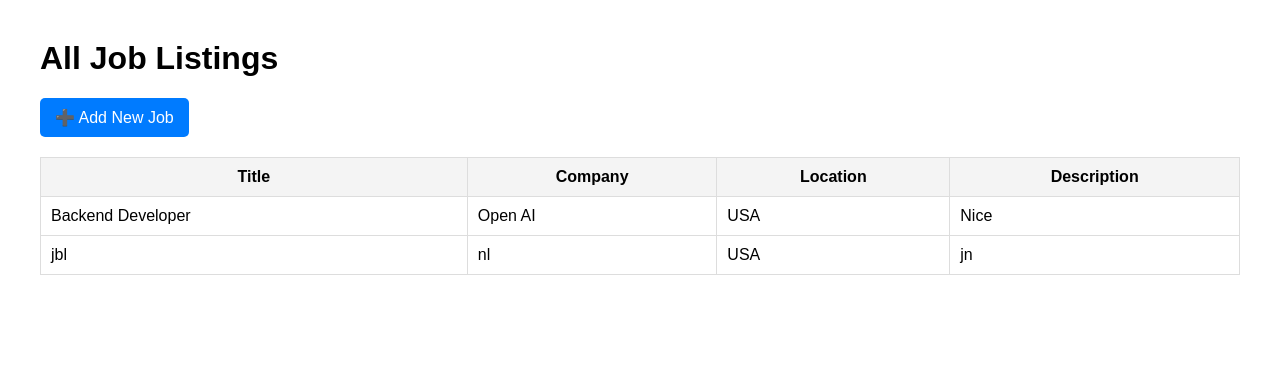
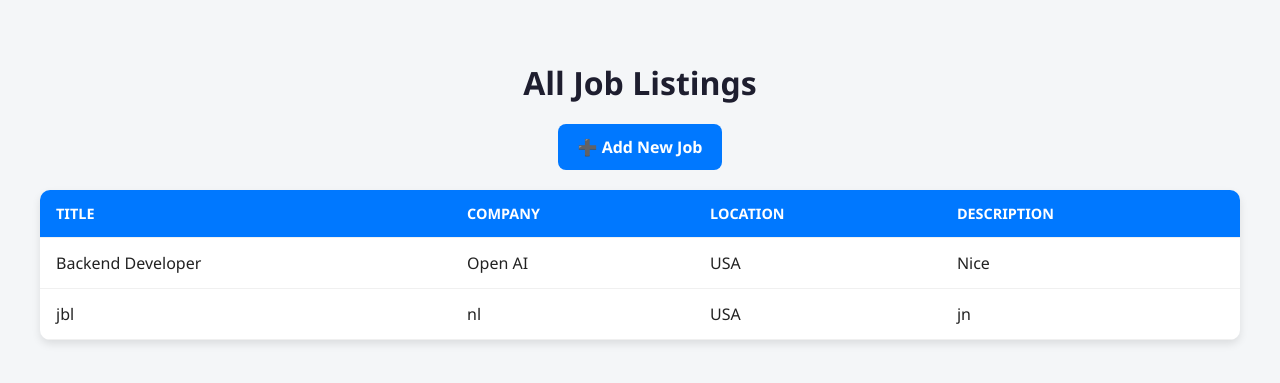
Before and after one commit to ahnafarafat/Job-Finder, a Flask app: template job_finder/app/templates/admin_jobs.html in a window 1280 px wide. Shown: the top 383 px of the page. Run offline with Flask 3, Linux system fonts and the light colour scheme; the template is opened without the code that fills it: values that come from a table or form of the project are taken from there, others are empty; data comes from the database, SQL or seed files in the repository.

Commit message:
HTML code change

```diff
--- a/job_finder/app/templates/admin_jobs.html
+++ b/job_finder/app/templates/admin_jobs.html
@@ -1,34 +1,70 @@
 <!DOCTYPE html>
-<html>
+<html lang="en">
 <head>
+    <meta charset="UTF-8">
+    <meta name="viewport" content="width=device-width, initial-scale=1.0">
     <title>Admin - Job List</title>
     <style>
         body {
-            font-family: Arial, sans-serif;
-            margin: 40px;
+            margin: 0;
+            font-family: 'Segoe UI', Tahoma, sans-serif;
+            background-color: #f4f6f8;
+            color: #222;
+            padding: 40px;
         }
-        table {
-            border-collapse: collapse;
-            width: 100%;
-            margin-top: 20px;
+
+        h1 {
+            font-size: 2rem;
+            color: #1e1e2f;
+            margin-bottom: 20px;
+            text-align: center;
         }
-        th, td {
-            border: 1px solid #ddd;
-            padding: 10px;
-        }
-        th {
-            background-color: #f4f4f4;
-        }
+
         a.button {
             display: inline-block;
-            padding: 10px 15px;
-            background-color: #007BFF;
+            background-color: #0078ff;
             color: white;
             text-decoration: none;
-            border-radius: 5px;
+            padding: 12px 20px;
+            border-radius: 8px;
+            font-weight: bold;
+            transition: background-color 0.3s ease;
+            margin-bottom: 20px;
         }
+
         a.button:hover {
-            background-color: #0056b3;
+            background-color: #005ec2;
+        }
+
+        table {
+            width: 100%;
+            border-collapse: collapse;
+            background-color: white;
+            border-radius: 10px;
+            overflow: hidden;
+            box-shadow: 0 4px 8px rgba(0, 0, 0, 0.1);
+        }
+
+        th, td {
+            text-align: left;
+            padding: 14px 16px;
+            border-bottom: 1px solid #f0f0f0;
+        }
+
+        th {
+            background-color: #0078ff;
+            color: white;
+            text-transform: uppercase;
+            font-size: 0.9rem;
+        }
+
+        tr:hover td {
+            background-color: #f9f9f9;
+        }
+
+        p {
+            text-align: center;
+            color: #555;
         }
     </style>
 </head>
@@ -36,7 +72,9 @@
 
     <h1>All Job Listings</h1>
 
-    <a href="{{ url_for('admin.add_job') }}" class="button">➕ Add New Job</a>
+    <div style="text-align: center;">
+        <a href="{{ url_for('admin.add_job') }}" class="button">➕ Add New Job</a>
+    </div>
 
     {% if jobs %}
         <table>
```
